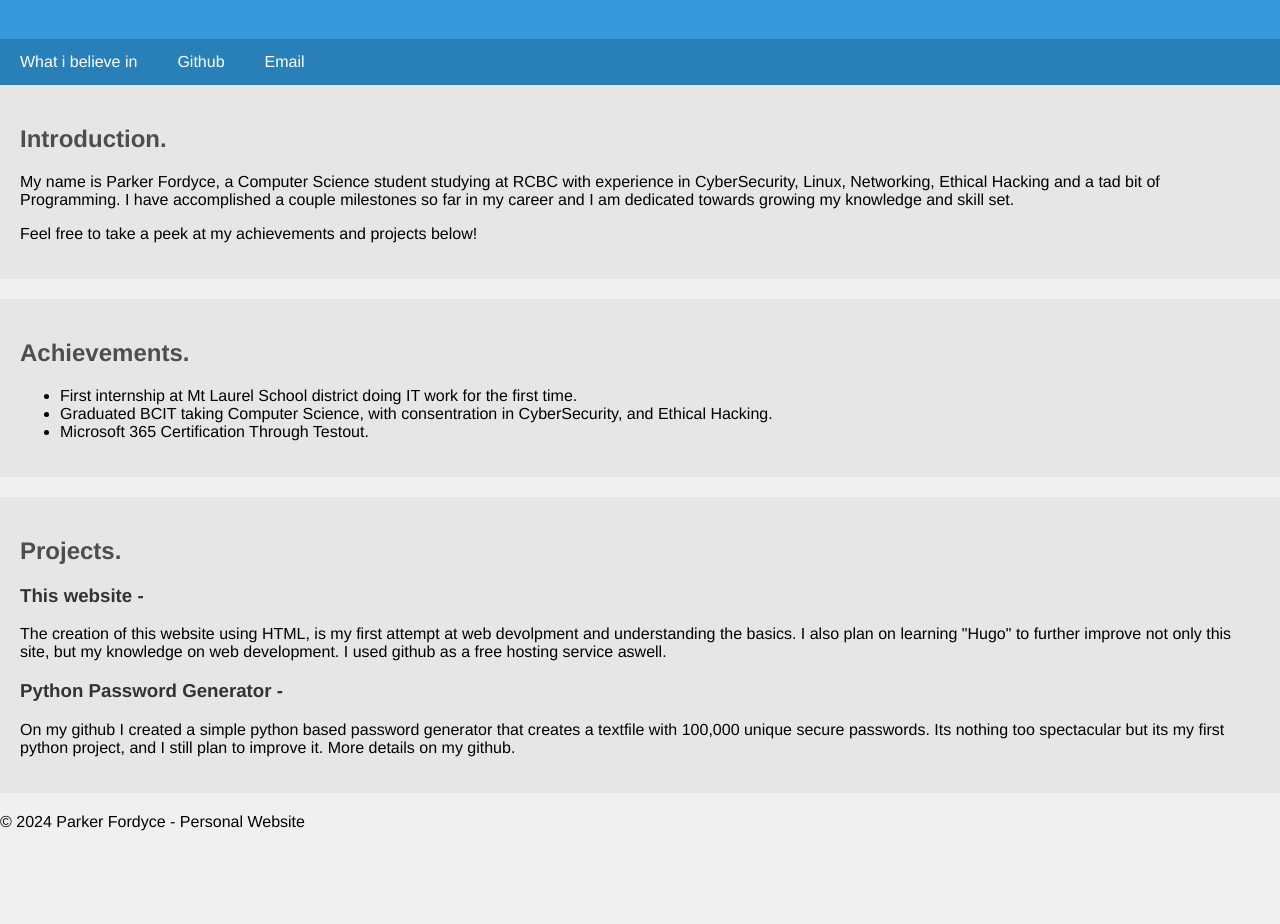
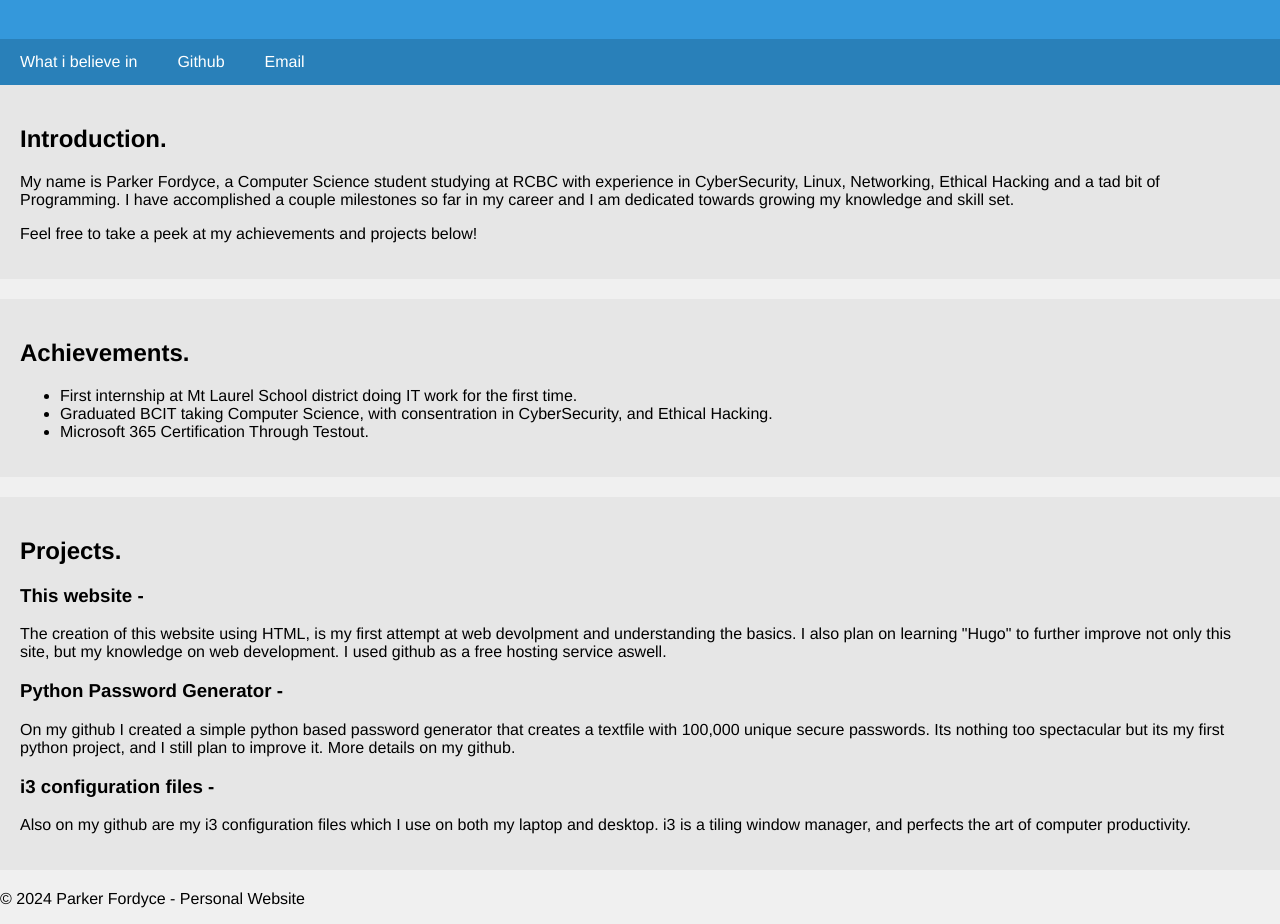
Before and after one commit to Pf0rd/pf0rd.github.io, a plain HTML site: page index.html in a window 1280 px wide. Shown: the part 100-1024 px from the top of the page. Before the commit the page ends 947 px from the top, so only its background shows below. Drawn offline with Linux system fonts and the light colour scheme.

Commit message:
index.html

```diff
--- a/index.html
+++ b/index.html
@@ -51,18 +51,16 @@
         #achievements h2,
         #projects h2,
         #contact h2 {
-            color: #4e4e4e; /* Dark Gray */
+            color: rgb(0, 0, 0); /* Dark Gray */
         }
 
 
 
         .project h3 {
-            color: #333333;
+            color: rgb(0, 0, 0);
         }
 
-        .project p {
-            color: #000000;
-        }
+
   </style>
 </head>
 
@@ -112,6 +110,12 @@
                     <p>On my github I created a simple python based password generator that creates a textfile with 100,000 unique secure passwords. Its nothing too spectacular but its my first python project, and I still plan to improve it. More details on my github.</p>
                 </div>
             </div>
+            <div class="container"
+                <div class="project">
+                    <h3>i3 configuration files - </h3>
+                    <p>Also on my github are my i3 configuration files which I use on both my laptop and desktop. i3 is a tiling window manager, and perfects the art of computer productivity.</p>
+                </div>
+            </div>
         </div>
     </section>
 
```
